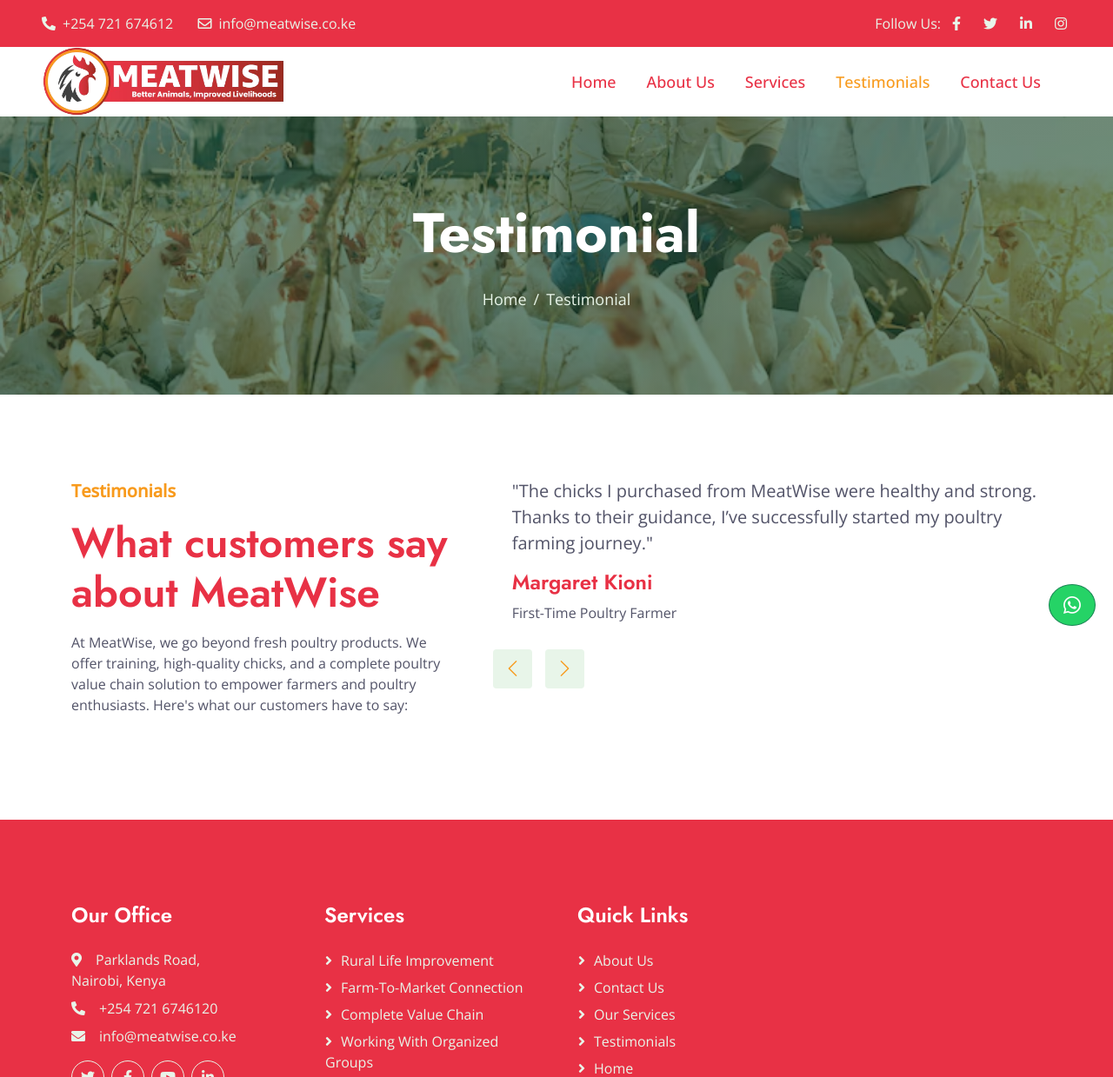
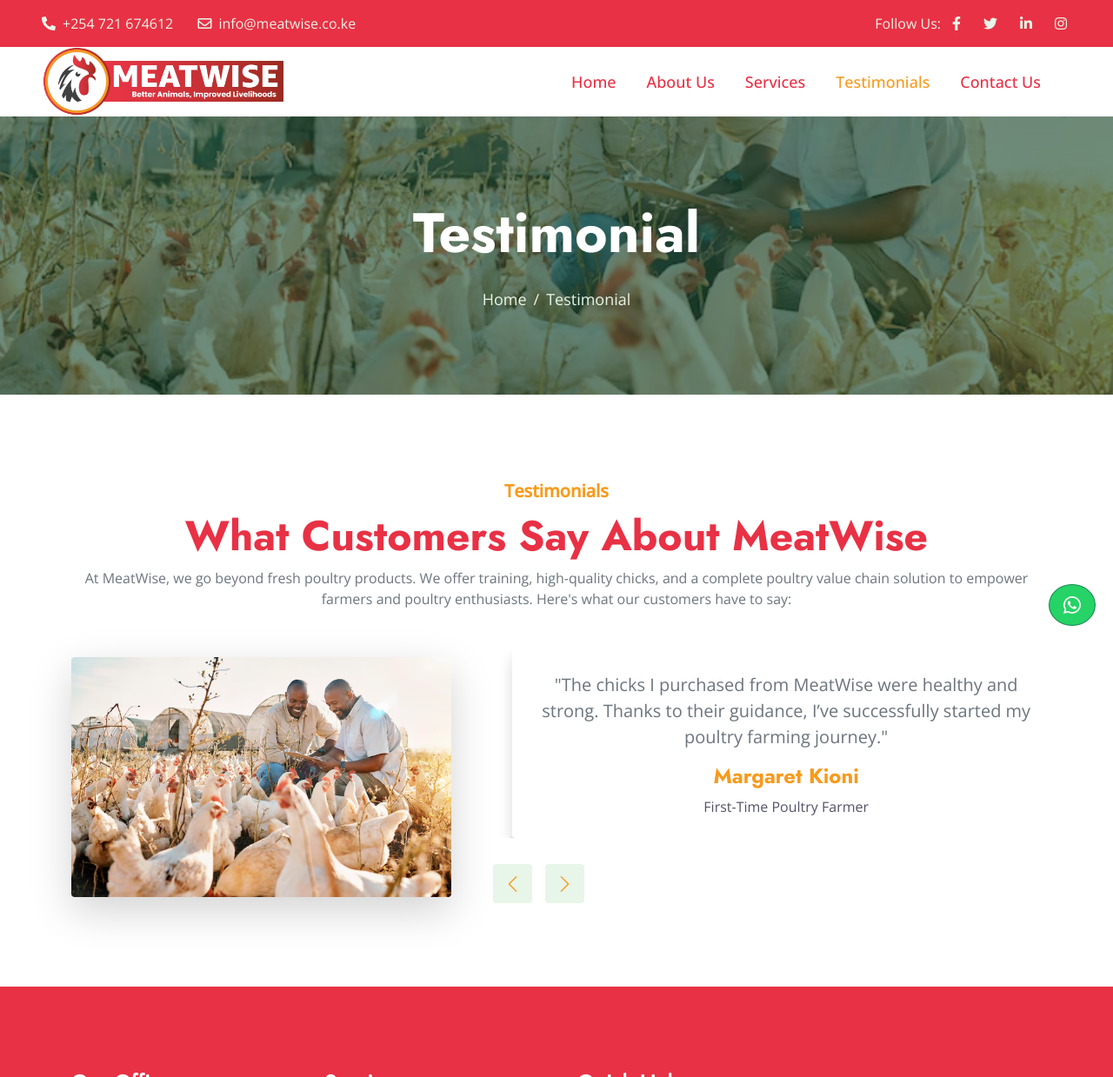
Before and after one commit to Ropykevin/meatwise, a plain HTML site: page testimonial.html in a window 1280 px wide. Shown: the top 1239 px of the page at 87% size. Drawn offline with nearby package versions, Linux system fonts and the light colour scheme.

Commit message:
first commit

```diff
--- a/testimonial.html
+++ b/testimonial.html
@@ -107,50 +107,51 @@
         </div>
     </div>
     <!-- Page Header End -->
-
-
     <!-- Testimonial Start -->
     <div class="container-xxl py-5">
         <div class="container">
-            <div class="row g-5">
+            <!-- Section Heading -->
+            <div class="text-center mb-5">
+                <p class="fs-5 fw-bold text-primary mb-2">Testimonials</p>
+                <h2 class="display-5 fw-bold">What Customers Say About MeatWise</h2>
+                <p class="text-muted">At MeatWise, we go beyond fresh poultry products. We offer training, high-quality
+                    chicks, and a complete poultry value chain solution to empower farmers and poultry enthusiasts. Here's
+                    what our customers have to say:</p>
+            </div>
+
+            <!-- Testimonials Section -->
+            <div class="row g-5 align-items-center">
+                <!-- Left Image -->
                 <div class="col-lg-5 wow fadeInUp" data-wow-delay="0.1s">
-                    <p class="fs-5 fw-bold text-primary">Testimonials</p>
-                    <h3 class="display-5 mb-3">What customers say about MeatWise</h3>
-                    <p class="mb-4">
-                        At MeatWise, we go beyond fresh poultry products. We offer training, high-quality chicks, and a
-                        complete poultry value chain solution to empower farmers and poultry enthusiasts. Here's what
-                        our
-                        customers have to say:
-                    </p>
-                    <!-- <a class="btn btn-primary py-3 px-4" href="">Learn More</a> -->
+                    <img class="img-fluid rounded shadow-lg" src="img/carousel-1.jpg" alt="Customer Testimonials">
                 </div>
+
+                <!-- Right Testimonials -->
                 <div class="col-lg-7 wow fadeInUp" data-wow-delay="0.5s">
                     <div class="owl-carousel testimonial-carousel">
-                        <div class="testimonial-item">
-                            <!-- <img class="img-fluid rounded mb-3" src="img/testimonial-1.jpg" alt="Customer 1"> -->
-                            <p class="fs-5">"The training sessions at MeatWise were a game-changer for my poultry farm.
-                                I
-                                learned practical skills that helped me increase productivity and manage my flock
+                        <!-- Testimonial 1 -->
+                        <div class="testimonial-item text-center bg-white p-4 rounded shadow">
+                            <p class="fs-5 text-muted">"The training sessions at MeatWise were a game-changer for my poultry
+                                farm. I learned practical skills that helped me increase productivity and manage my flock
                                 effectively."</p>
-                            <h4>Bildad Mwangi</h4>
+                            <h4 class="fw-bold text-primary mt-3">Bildad Mwangi</h4>
+                            <span class="text-secondary">Poultry Farmer</span>
+                        </div>
 
-                            <span>Poultry Farmer</span>
+                        <!-- Testimonial 2 -->
+                        <div class="testimonial-item text-center bg-white p-4 rounded shadow">
+                            <p class="fs-5 text-muted">"The chicks I purchased from MeatWise were healthy and strong. Thanks
+                                to their guidance, I’ve successfully started my poultry farming journey."</p>
+                            <h4 class="fw-bold text-primary mt-3">Margaret Kioni</h4>
+                            <span class="text-secondary">First-Time Poultry Farmer</span>
                         </div>
-                        <div class="testimonial-item">
-                            <!-- <img class="img-fluid rounded mb-3" src="img/testimonial-2.jpg" alt="Customer 2"> -->
-                            <p class="fs-5">"The chicks I purchased from MeatWise were healthy and strong. Thanks to
-                                their
-                                guidance, I’ve successfully started my poultry farming journey."</p>
-                            <h4>Margaret Kioni</h4>
-                            <span>First-Time Poultry Farmer</span>
-                        </div>
-                        <div class="testimonial-item">
-                            <!-- <img class="img-fluid rounded mb-3" src="img/training.jpg" alt="Customer 3"> -->
-                            <p class="fs-5">"MeatWise’s complete poultry value chain service helped streamline my
-                                operations. From chicks to market-ready products, they’ve been an invaluable partner."
-                            </p>
-                            <h4>James Karani</h4>
-                            <span>Entrepreneur</span>
+
+                        <!-- Testimonial 3 -->
+                        <div class="testimonial-item text-center bg-white p-4 rounded shadow">
+                            <p class="fs-5 text-muted">"MeatWise’s complete poultry value chain service helped streamline my
+                                operations. From chicks to market-ready products, they’ve been an invaluable partner."</p>
+                            <h4 class="fw-bold text-primary mt-3">James Karani</h4>
+                            <span class="text-secondary">Entrepreneur</span>
                         </div>
                     </div>
                 </div>
@@ -158,7 +159,6 @@
         </div>
     </div>
 
-    <!-- Testimonial End -->
 
 
     <!-- Footer Start -->
```
Also changed, not shown: index.html (+4 -4 lines).
